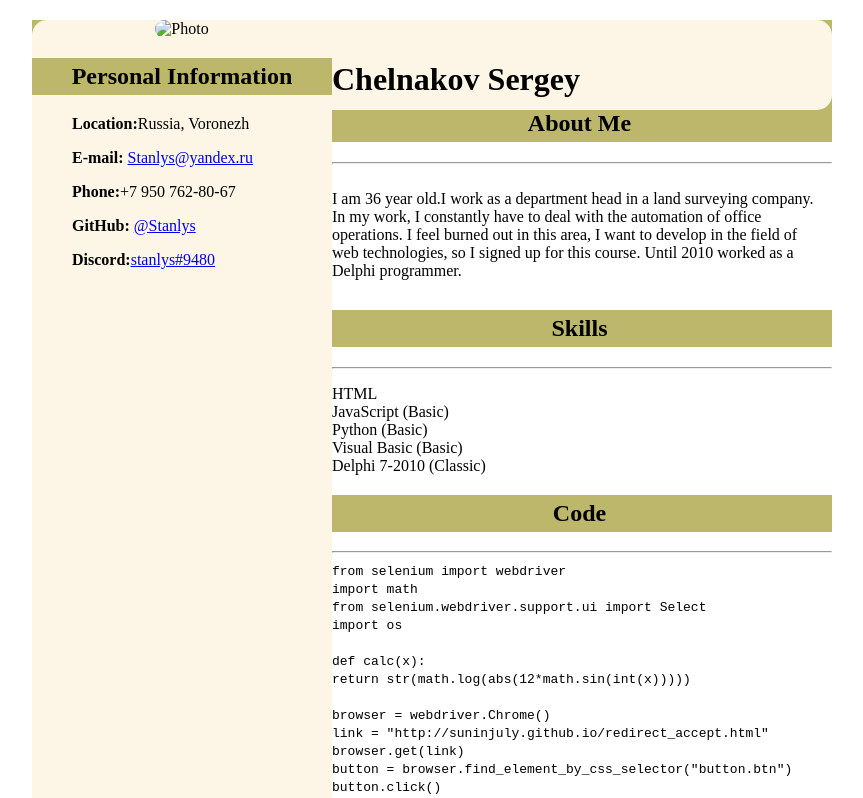
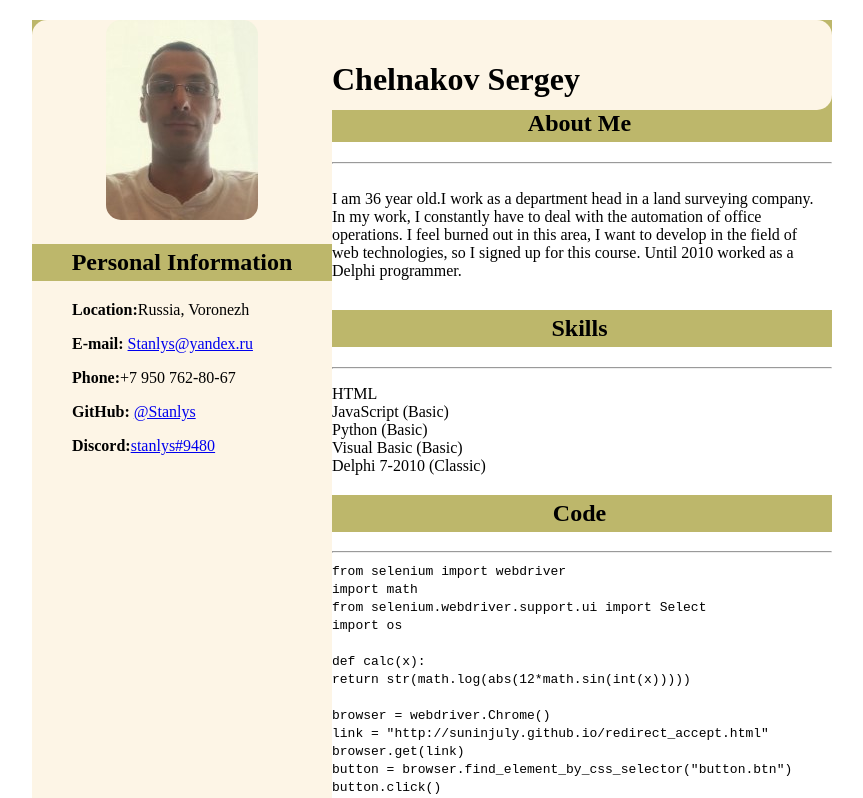
Before and after one commit to stanlys/rsschool-cv, a plain HTML site: page index.html in a window 1280 px wide. Shown: the top 798 px of the page, without its empty margins (208-1071 px from the left). Drawn offline with Linux system fonts and the light colour scheme.

Commit message:
fix: correct photo link

```diff
--- a/index.html
+++ b/index.html
@@ -10,7 +10,7 @@
 <body>
     <div id="wrapper">
         <div class="left">
-            <div class="center"><img alt="Photo" src="img/photo.jpg"></div>
+            <div class="center"><img alt="Photo" src="photo.jpg"></div>
             <h2 class="caption">Personal Information </h2>
             <li>
                 <ul><span class="b">Location:</span>Russia, Voronezh</ul>
```
